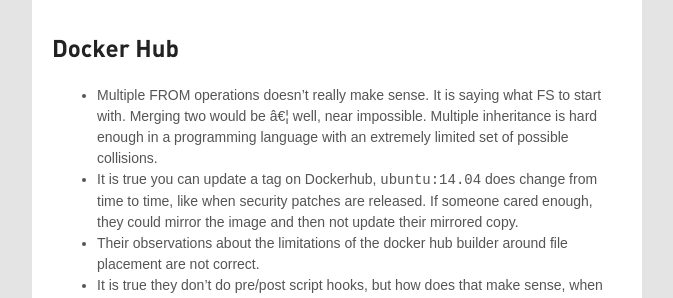
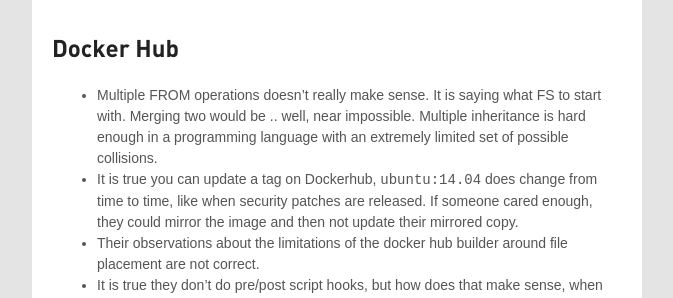
Before and after one commit to grahamc/grahamc.github.com, a Jekyll site: the page built from _posts/2015-02-07-docker-isnt-so-bad.markdown, in a window 1280 px wide and 900 px high, scrolled down 860 px. Shown: the part 173-471 px from the top of the window, without its empty margins (138-811 px from the left). Built offline with Jekyll 4.4.1, drawn with Linux system fonts in a browser that asks for light colours.

Commit message:
damn smart quotes

```diff
--- a/_posts/2015-02-07-docker-isnt-so-bad.markdown
+++ b/_posts/2015-02-07-docker-isnt-so-bad.markdown
@@ -49,7 +49,7 @@
 ### Docker Hub
 
  - Multiple FROM operations doesn't really make sense. It is saying what FS to
-   start with. Merging two would be â€¦ well, near impossible. Multiple
+   start with. Merging two would be .. well, near impossible. Multiple
    inheritance is hard enough in a programming language with an extremely
    limited set of possible collisions.
  - It is true you can update a tag on Dockerhub, `ubuntu:14.04` does change
```
